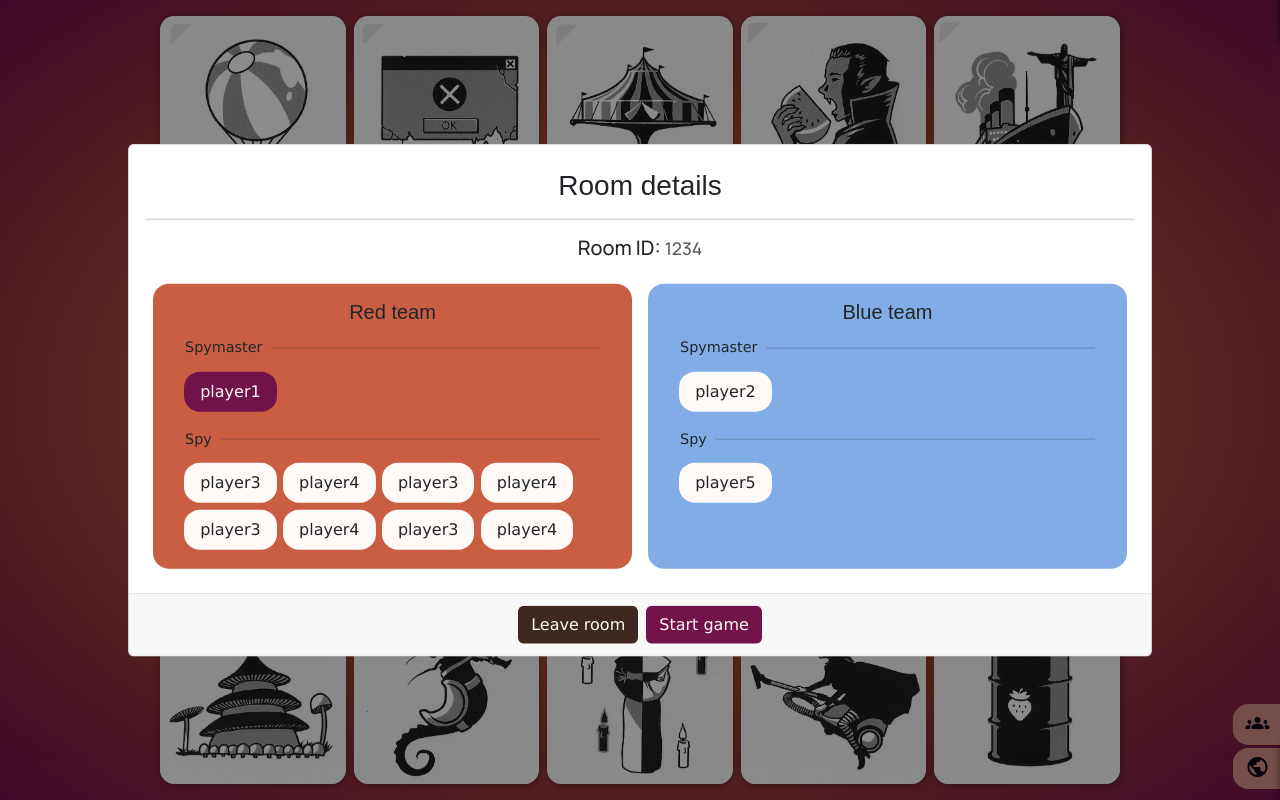
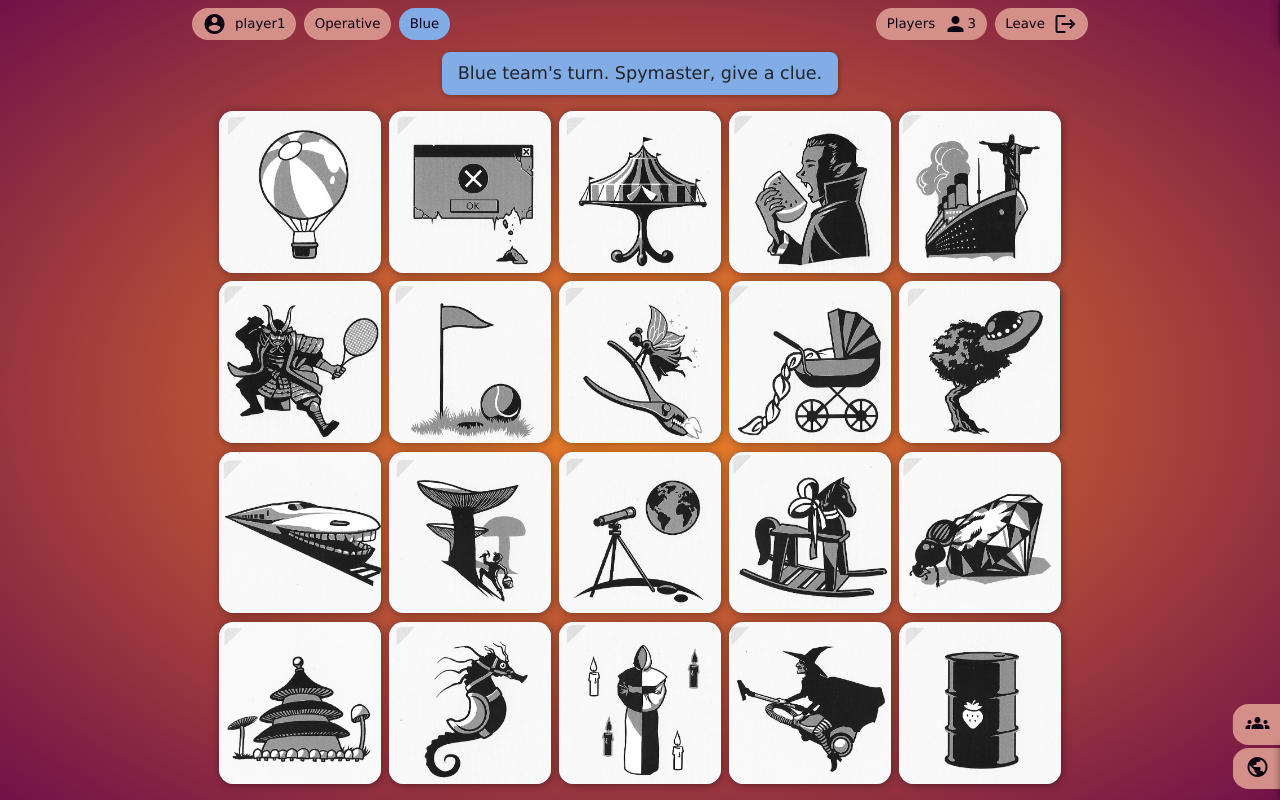
Before and after one commit to Redd-15/Codenames-Pictures, an Angular app in the folder codenames/: page /game in a window 1280 px wide. Built offline with nearby package versions, Linux system fonts and the light colour scheme; a web font is replaced by a local one.

Commit message:
Header added to game page

```diff
--- a/codenames/src/app/game-page/game-page.component.ts
+++ b/codenames/src/app/game-page/game-page.component.ts
@@ -13,7 +13,8 @@ import { ChatComponent } from '../chat/chat.component';
 })
 export class GamePageComponent {
   private router = inject(Router);
-  isRoomWindowVisible = true;
+  // TODO: set to true
+  isRoomWindowVisible = false;
   isGlobalChatOpen = false;
   isTeamChatOpen = false;
 
--- a/codenames/src/app/game/game.component.css
+++ b/codenames/src/app/game/game.component.css
@@ -23,3 +23,71 @@
   align-items: center;
   background-color: transparent;
 }
+
+.game-header {
+  display: flex;
+  flex-direction: column;
+  justify-content: center;
+  align-items: center;
+  width: 100%;
+}
+
+.game-bar {
+  display: flex;
+  justify-content: space-between;
+  align-items: center;
+  width: 100%;
+  padding: 0 15%;
+  .bar-group {
+    display: flex;
+    align-items: stretch;
+    justify-content: center;
+    flex-wrap: wrap;
+    gap: 0.5rem;
+    margin-bottom: 0.75rem;
+  }
+  .profile-button {
+    pointer-events: none;
+    &.red {
+      background-color: var(--lighter-red) !important;
+    }
+    &.blue {
+      background-color: var(--blue) !important;
+    }
+  }
+}
+
+@media(max-width: 800px){
+  .game-bar {
+    padding: 0 1rem;
+  }
+}
+
+.cap::first-letter {
+  text-transform: uppercase;
+}
+
+.game-prompt {
+  padding: 0.5rem 1rem;
+  text-align: center;
+  width: fit-content;
+  border-radius: 0.5rem;
+  box-shadow: 1px 1px 5px rgba(0,0,0,0.3);
+  font-size: 1.1rem;
+  &.blue {
+    background-color: var(--blue);
+  }
+  &.red {
+    background-color: var(--red);
+    color: var(--white);
+  }
+}
+
+.badge-button {
+  border-radius: 1rem;
+  padding: 0.2rem 0.6rem;
+  font-size: max(0.8rem, 10pt);
+  display: flex;
+  justify-content: center;
+  align-items: center;
+}
--- a/codenames/src/app/game/game.component.html
+++ b/codenames/src/app/game/game.component.html
@@ -1,4 +1,20 @@
 <div class="page-container">
+  <div class="game-header mt-2">
+    <div class="game-bar">
+      <div class="bar-group">
+        <button class="btn btn-sm btn-beige badge-button profile-button">
+          <span class="material-icons">account_circle</span>&nbsp;&nbsp;{{ username }}
+        </button>
+        <button class="btn btn-sm btn-beige badge-button profile-button">{{ isSpymaster ? 'Spymaster' : 'Operative' }}</button>
+        <button class="btn btn-sm btn-beige badge-button profile-button {{team}}"><span class="cap">{{team}}</span></button>
+      </div>
+      <div class="bar-group">
+        <button class="btn btn-sm btn-beige badge-button">Players&nbsp;&nbsp;<span class="material-icons">person</span>{{playerNum}}</button>
+        <button class="btn btn-sm btn-beige badge-button">Leave&nbsp;&nbsp;<span class="material-icons">logout</span></button>
+      </div>
+    </div>
+    <div class="game-prompt cap {{currentTeam}}">{{currentTeam}} team's turn. {{currentPhase == 'clue' ? 'Spymaster, give a clue.': 'Operatives, make your guesses.'}}</div>
+  </div>
   <div class="card-area">
     <div *ngFor="let card of cards; let i = index" class="card-container">
       <app-card [card]="card" [index]="i" [team]="team" [isSpymasterMode]="isSpymaster" class="inserted-component"></app-card>
--- a/codenames/src/app/game/game.component.ts
+++ b/codenames/src/app/game/game.component.ts
@@ -16,6 +16,12 @@ export class GameComponent {
   isSpymaster = false;
   team = 'blue';
   cards: Card[] = this.generateRandomDeck();
+
+  currentTeam = 'blue';
+  currentPhase: 'clue' | 'guess' = 'clue';
+  //TODO: query it from service
+  username = 'player1';
+  playerNum = 3;
 
   private generateRandomDeck(): Card[] {
     //Array with all ids
--- a/codenames/src/app/room-menu/room-menu.component.css
+++ b/codenames/src/app/room-menu/room-menu.component.css
@@ -1,6 +1,6 @@
 .card-container {
   max-height: calc( 100vh - 2rem );
-  overflow-y: scroll;
+  overflow-y: auto;
   overflow-x: hidden;
 }
 
--- a/codenames/src/styles.css
+++ b/codenames/src/styles.css
@@ -22,6 +22,7 @@ html, body {
   --blue: #82ace6;
   --red: #ca5e43;
   --grey: #ccb589;
+  --lighter-red: #d06c53;
 }
 
 html {
```
